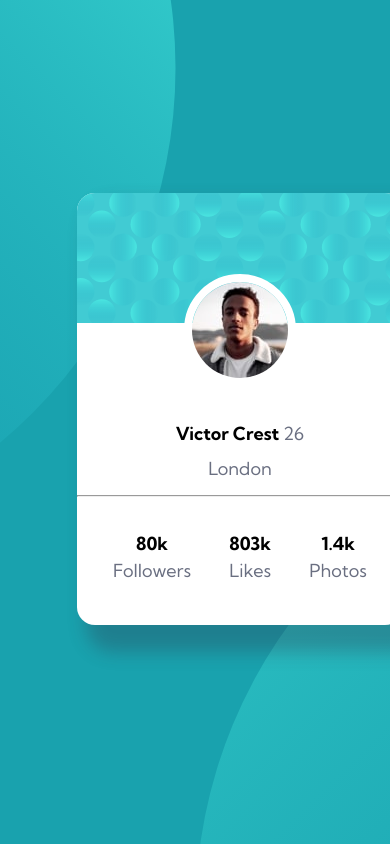
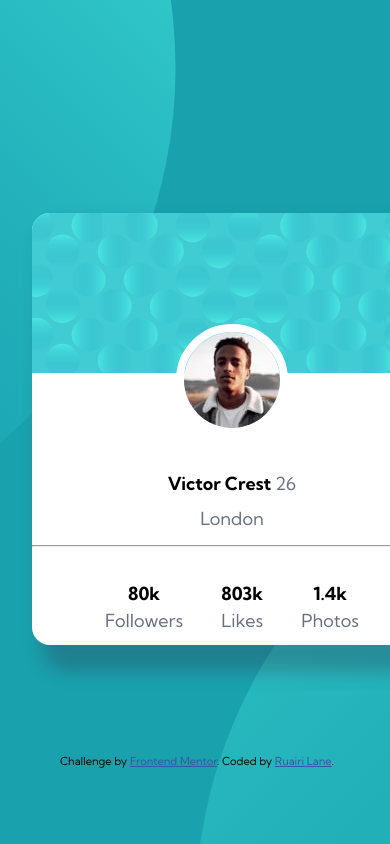
Before and after one commit to Ruairi7/profile-card, a plain HTML site: page index.html in a window 390 px wide. Shown: the top 844 px of the page. Drawn offline with Linux system fonts and the light colour scheme.

Commit message:
mobile edits

```diff
--- a/style.css
+++ b/style.css
@@ -105,19 +105,19 @@ th, td {
 @media (max-width: 400px)
 {
     body {
-        max-width: 400px;
+        width: 400px;
+        height: 650px;
     }
     #card-container {
-        height: 65%;
+        height: 100%;
         width: 100%;
-        margin-left: 5em;
+        margin: 0 auto;
     }
 
     .attribution {
         font-size: 0.8rem;
         display: block;
         width: 30em;
-        top: 25em;
     }
 
 }
```
